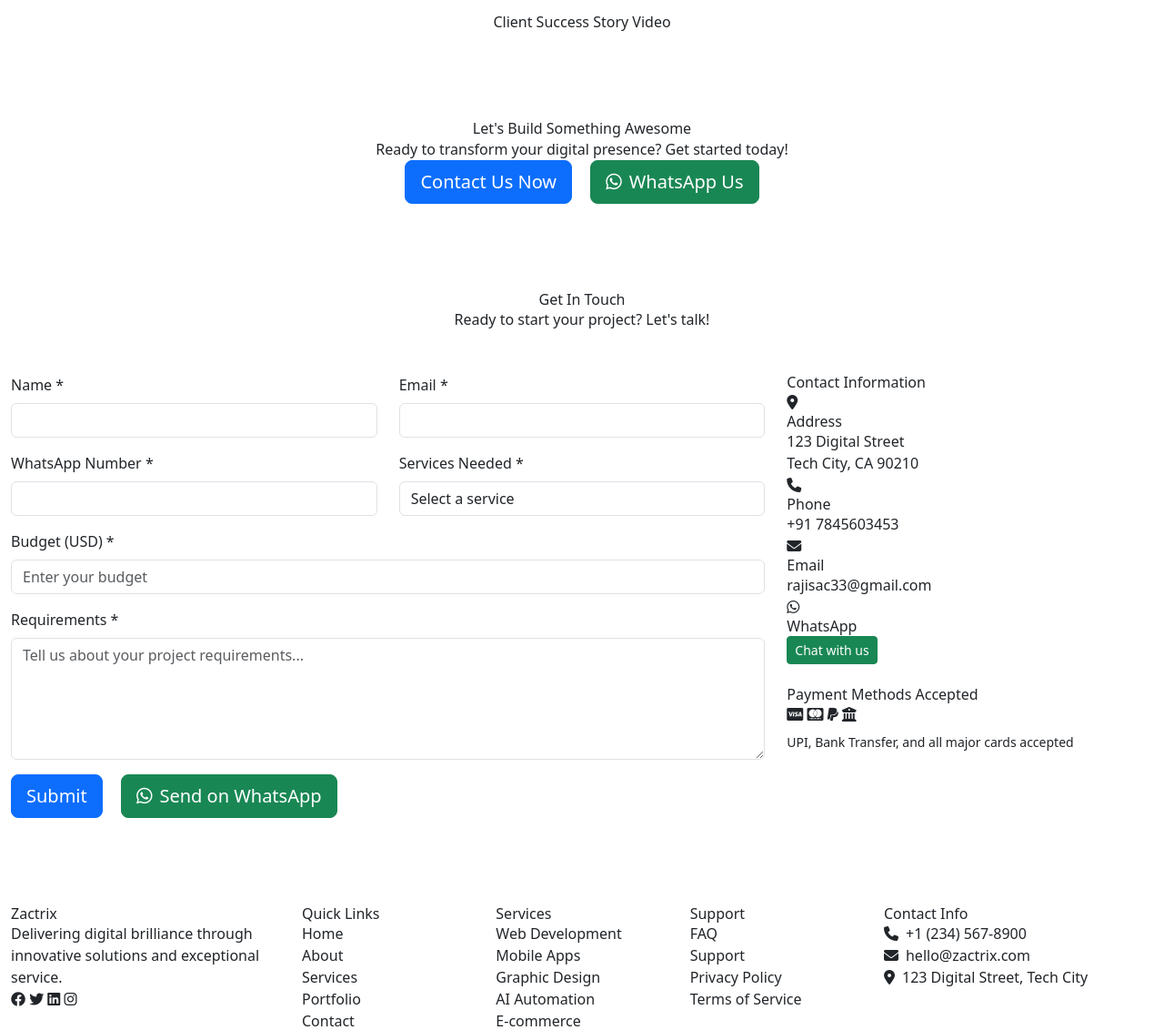
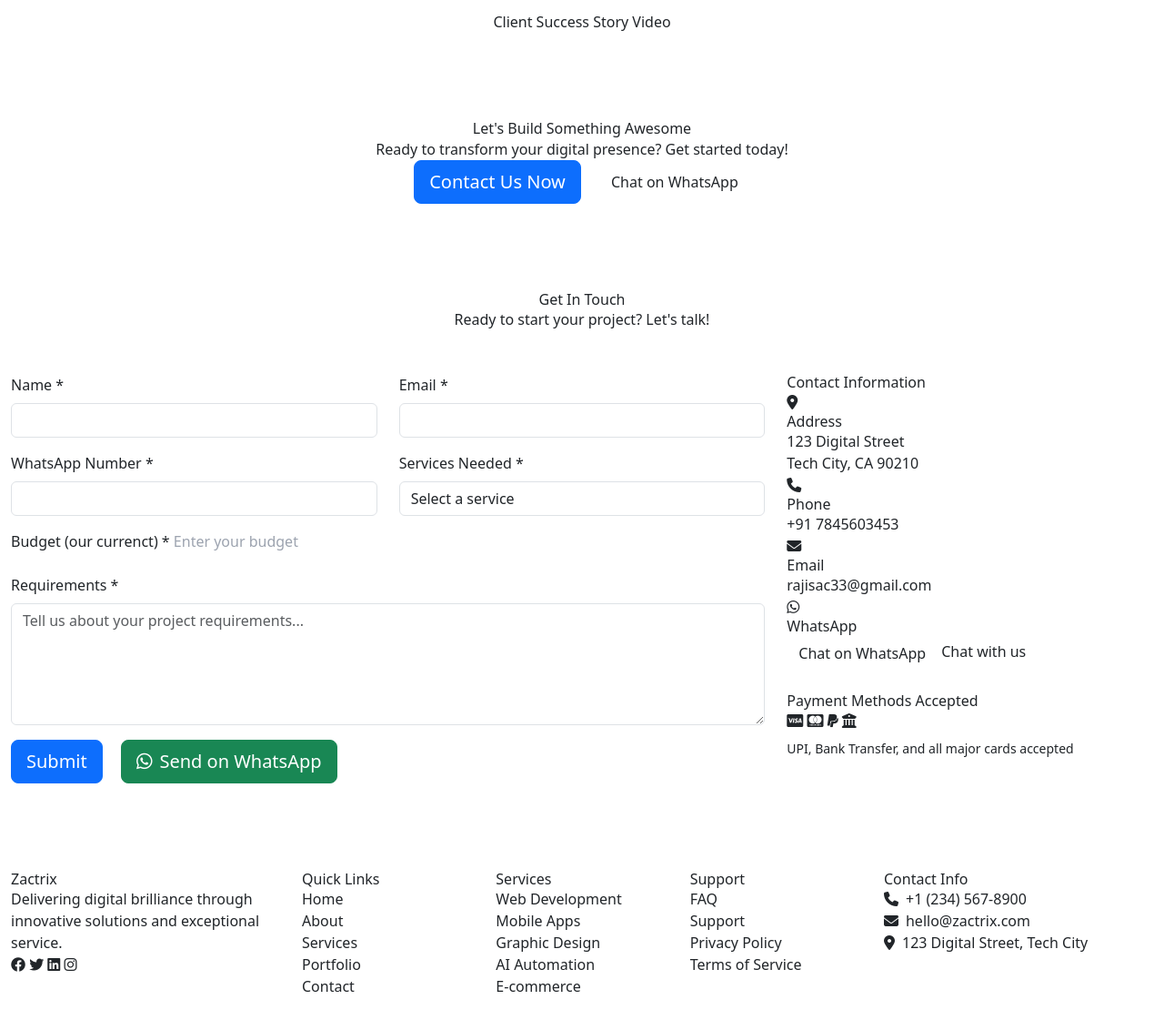
Before and after one commit to isak-dev0ps/zactrix, a Flask app: page / in a window 1280 px wide. Shown: the part 4632-5764 px from the top of the page at 91% size. Run offline with Flask 3, Linux system fonts and the light colour scheme; some libraries are stand-ins or nearby versions.

Commit message:
Update index.html

```diff
--- a/templates/index.html
+++ b/templates/index.html
@@ -637,8 +637,10 @@
                     <p class="cta-subtitle">Ready to transform your digital presence? Get started today!</p>
                     <div class="cta-buttons">
                         <button class="btn btn-primary btn-lg me-3" onclick="openContactModal()">Contact Us Now</button>
-                        <a href="https://wa.me/+1234567890?text=Hi Zactrix! I'm interested in your services." class="btn btn-success btn-lg" target="_blank">
-                            <i class="fab fa-whatsapp me-2"></i>WhatsApp Us
+                      <a href="https://wa.me/917845603453?text=Hi%20Zac%20Infoes%2C%20I'm%20interested%20in%20your%20services." target="_blank">
+    <button class="btn">Chat on WhatsApp</button>
+</a>
+
                         </a>
                     </div>
                 </div>
@@ -693,8 +695,8 @@
                             </div>
                         </div>
                         <div class="mb-3">
-                            <label for="budget" class="form-label">Budget (USD) *</label>
-                            <input type="number" class="form-control" id="budget" name="budget" placeholder="Enter your budget" required>
+                            <label for="budget" class="form-label">Budget (our currenct) *</label>
+                            <input type= class="form-control" id="budget" name="budget" placeholder="Enter your budget" required>
                         </div>
                         <div class="mb-3">
                             <label for="requirements" class="form-label">Requirements *</label>
@@ -736,7 +738,10 @@
                             <i class="fab fa-whatsapp"></i>
                             <div>
                                 <h6>WhatsApp</h6>
-                                <a href="https://wa.me/+91 7845603453" class="btn btn-success btn-sm" target="_blank">
+                        <a href="https://wa.me/919865476385?text=Hi%20Zac%20Infoes%2C%20I'm%20interested%20in%20your%20services." target="_blank">
+    <button class="btn">Chat on WhatsApp</button>
+</a>
+
                                     Chat with us
                                 </a>
                             </div>
```
